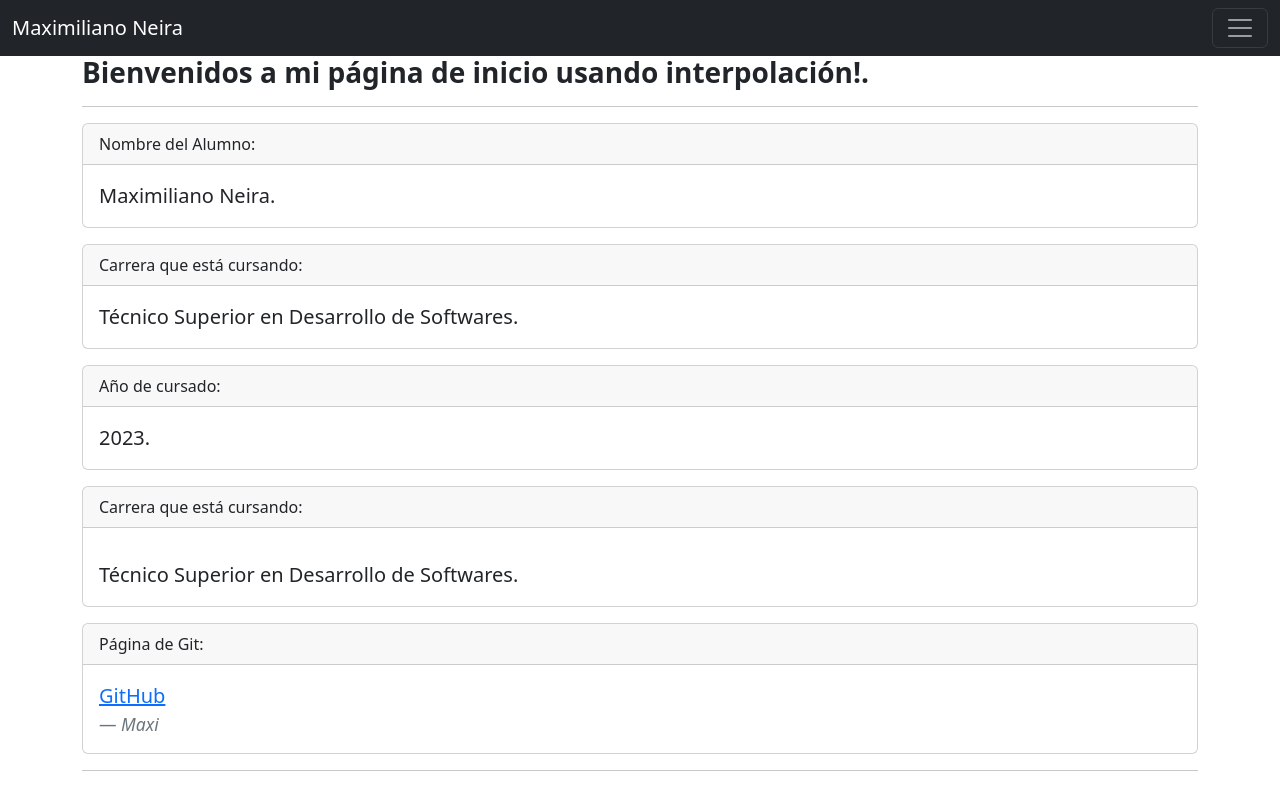
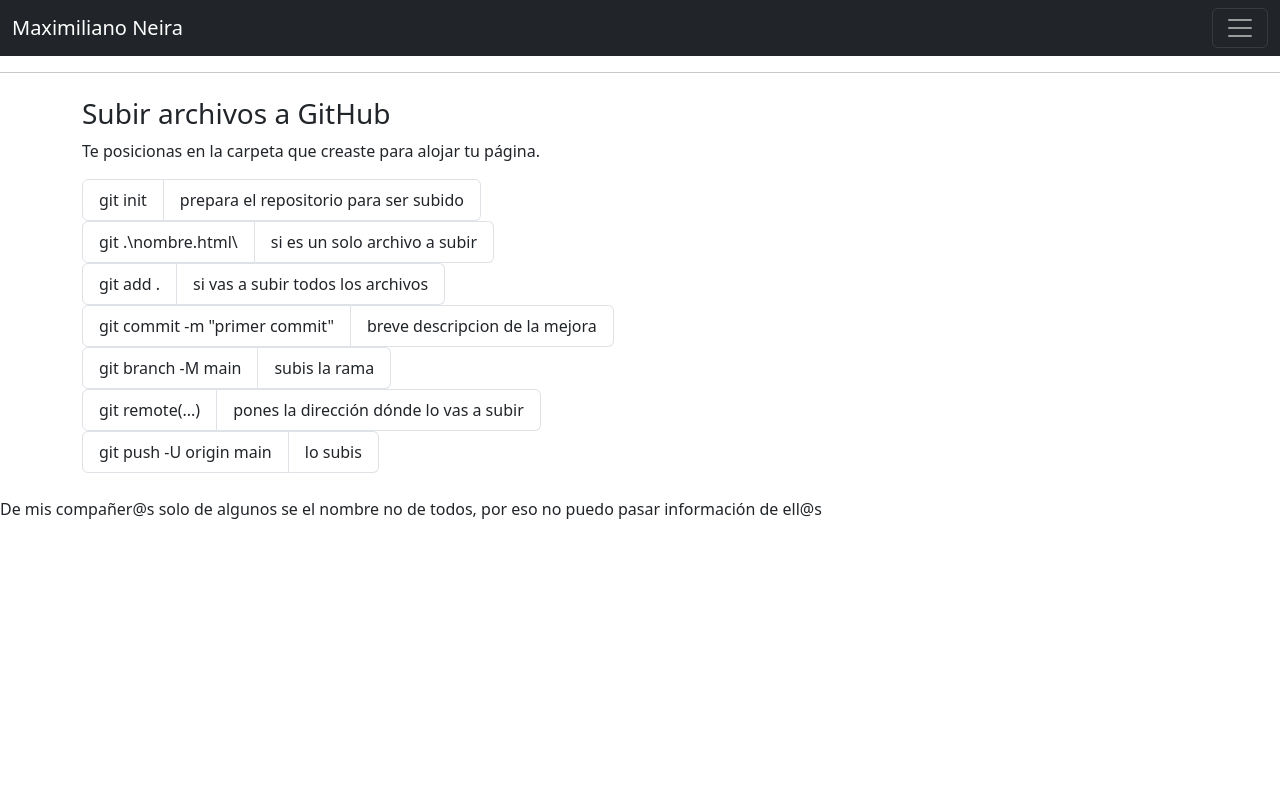
Before and after one commit to desarrolladorMaxi/tp7-9, an Angular app: page /git in a window 1280 px wide. Shown: the top 800 px of the page. Built offline with nearby package versions, Linux system fonts and the light colour scheme.

Commit message:
Ruta corregida

```diff
--- a/src/app/app.component.html
+++ b/src/app/app.component.html
@@ -27,11 +27,12 @@
 </nav>
 
 
-<app-inicio></app-inicio>
+<!-- <app-inicio></app-inicio>
 <app-angular></app-angular>
 <app-git></app-git>
 <app-terminales></app-terminales>
-
+ -->
+ <router-outlet></router-outlet>
 <footer>
   <p>{{piePag}}</p>
 </footer>
--- a/src/app/componentes/git/git.component.html
+++ b/src/app/componentes/git/git.component.html
@@ -1,12 +1,44 @@
+<hr>
 <div class="container mt-4 mb-4">
-    <div class="btn-group">
-        <button type="button" class="btn btn-secondary dropdown-toggle" data-bs-toggle="dropdown" aria-expanded="false">
-          Ejemplo de menú alineado a la derecha
-        </button>
-        <ul class="dropdown-menu dropdown-menu-end">
-          <li><button class="dropdown-item" type="button">Acción</button></li>
-          <li><button class="dropdown-item" type="button">Otra acción</button></li>
-          <li><button class="dropdown-item" type="button">Algo más aqui</button></li>
-        </ul>
-      </div>
-</div>
+
+    <h3>Subir archivos a GitHub</h3>
+    <p>Te posicionas en la carpeta que creaste para alojar
+        tu página.
+    </p>
+
+    <ul class="list-group list-group-horizontal">
+        <li class="list-group-item">git init</li>
+        <li class="list-group-item">prepara el repositorio para ser subido</li>
+    </ul>
+
+    <ul class="list-group list-group-horizontal">
+        <li class="list-group-item">git .\nombre.html\</li>
+        <li class="list-group-item">si es un solo archivo a subir</li>
+    </ul>
+
+    <ul class="list-group list-group-horizontal">
+        <li class="list-group-item">git add .</li>
+        <li class="list-group-item">si vas a subir todos los archivos</li>
+    </ul>
+
+    <ul class="list-group list-group-horizontal">
+        <li class="list-group-item">git commit -m "primer commit"</li>
+        <li class="list-group-item">breve descripcion de la mejora </li>
+    </ul>
+
+    <ul class="list-group list-group-horizontal">
+        <li class="list-group-item">git branch -M main</li>
+        <li class="list-group-item">subis la rama</li>
+    </ul>
+
+    <ul class="list-group list-group-horizontal">
+        <li class="list-group-item">git remote(...)</li>
+        <li class="list-group-item">pones la dirección dónde lo vas a subir</li>
+    </ul>
+
+    <ul class="list-group list-group-horizontal">
+        <li class="list-group-item">git push -U origin main</li>
+        <li class="list-group-item">lo subis</li>
+    </ul>
+
+<div>
```
